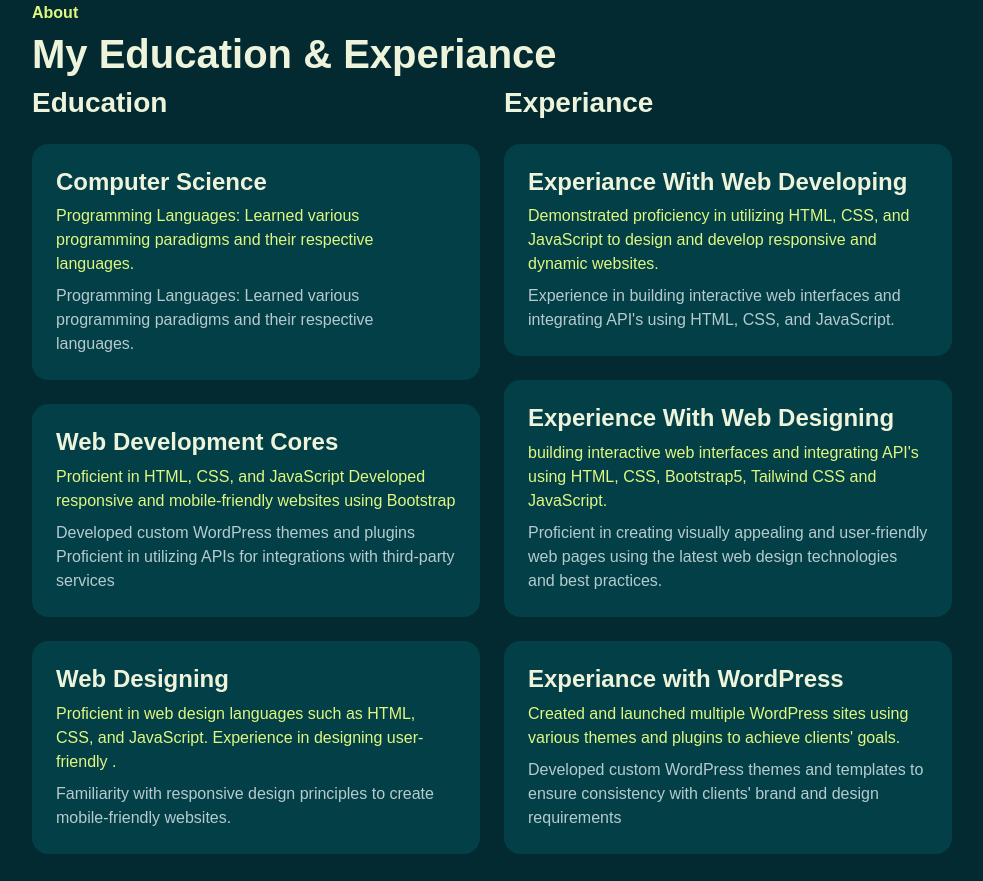
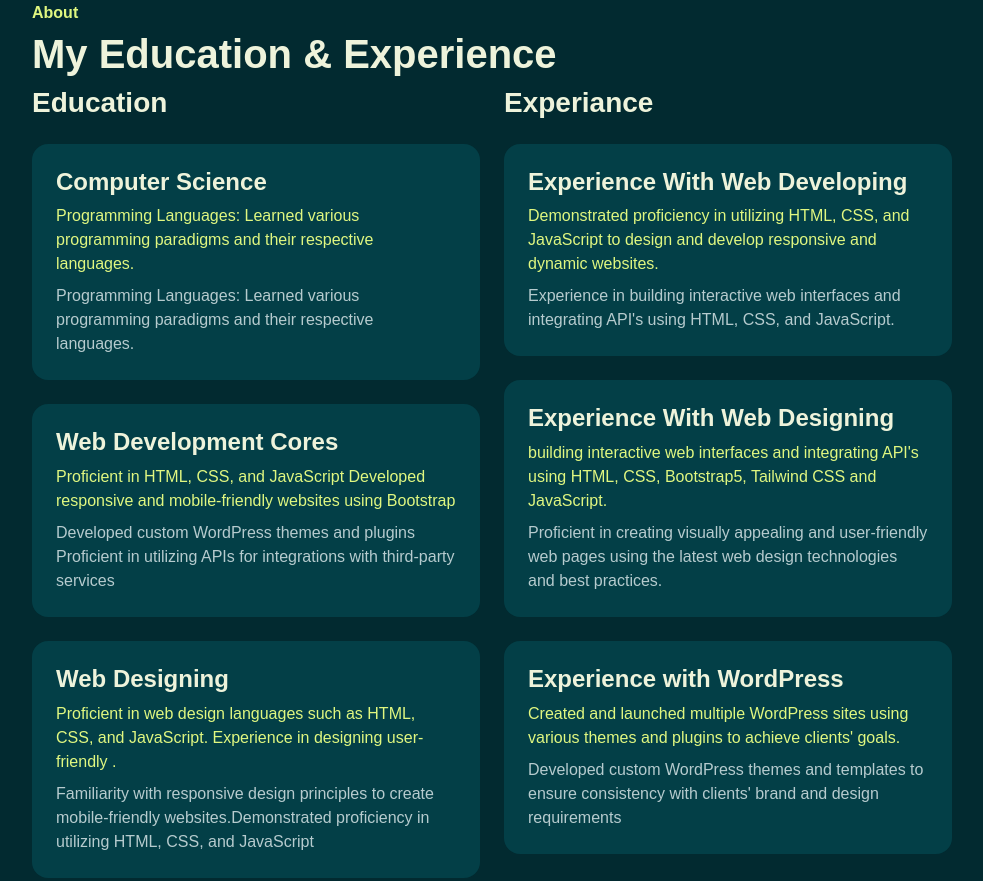
Before and after one commit to rahul-mamgain/myPortfolio, a plain HTML site: page index.html in a window 1280 px wide. Shown: the part 3161-4042 px from the top of the page, without its empty margins (268-1251 px from the left). Drawn offline with nearby package versions, Linux system fonts and the light colour scheme; a web font is replaced by a local one.

Commit message:
new words

```diff
--- a/index.html
+++ b/index.html
@@ -222,7 +222,7 @@
         <div class="row pd-4" data-aos="fade-up">
           <div class="col-lg-8">
             <h6 class="text-brand">About</h6>
-            <h1>My Education & Experiance</h1>
+            <h1>My Education & Experience</h1>
           </div>
         </div>
 
@@ -257,7 +257,7 @@
             <p class="text-brand mb-2">Proficient in web design languages such as HTML, CSS, and JavaScript.
               Experience in designing user-friendly
               .</p>
-            <p class="mb-0">Familiarity with responsive design principles to create mobile-friendly websites.</p>
+            <p class="mb-0">Familiarity with responsive design principles to create mobile-friendly websites.Demonstrated proficiency in utilizing HTML, CSS, and JavaScript</p>
           </div>
          </div>
 
@@ -273,7 +273,7 @@
 
    <div class="col-12" data-aos="fade-up" data-aos-delay="600">
     <div class="bg-base p-4 rounded-4 shadow-effect">
-      <h4>Experiance With Web Developing</h4>
+      <h4>Experience With Web Developing</h4>
       <p class="text-brand mb-2">Demonstrated proficiency in utilizing HTML, CSS, and JavaScript to design and develop responsive and dynamic websites.
        </p>
       <p class="mb-0"> Experience in building interactive web interfaces and integrating API's using HTML, CSS, and JavaScript.</p>
@@ -290,7 +290,7 @@
 
    <div class="col-12" data-aos="fade-up" data-aos-delay="600">
     <div class="bg-base p-4 rounded-4 shadow-effect">
-      <h4>Experiance with WordPress</h4>
+      <h4>Experience with WordPress</h4>
       <p class="text-brand mb-2">Created and launched multiple WordPress sites using various themes and plugins to achieve clients' goals.</p>
       <p class="mb-0">Developed custom WordPress themes and templates to ensure consistency with clients' brand and design requirements</p>
     </div>
@@ -430,7 +430,7 @@
               </div>
               <div class="card-custom-content p-4">
                 <p class="text-brand mb-4">12/02/2022</p>
-                <h5 class="mb-4">Creative & Beautiful Web using WordPress.
+                <h5 class="mb-4">Creative & Beautiful Web,Portfolio,Blogging Site using WordPress.
                 </h5>
                 <a href="#" class="link-custom">Read More</a>
               </div>
```
